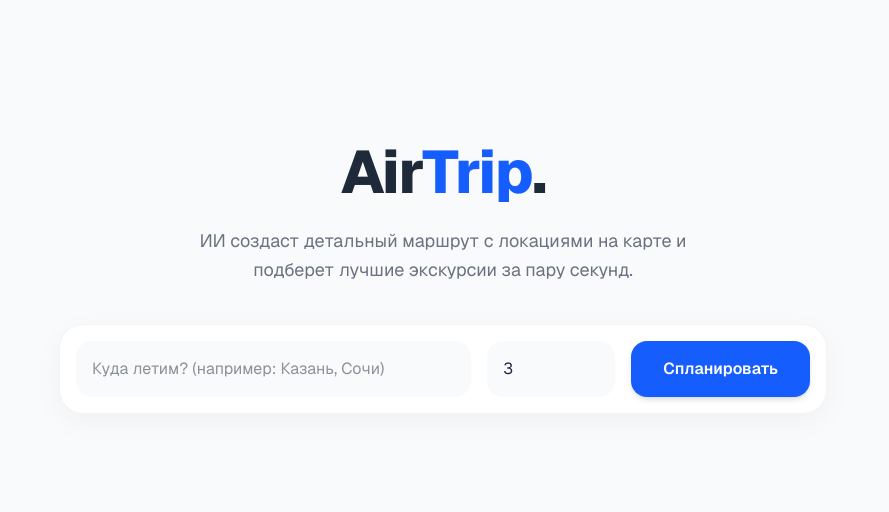
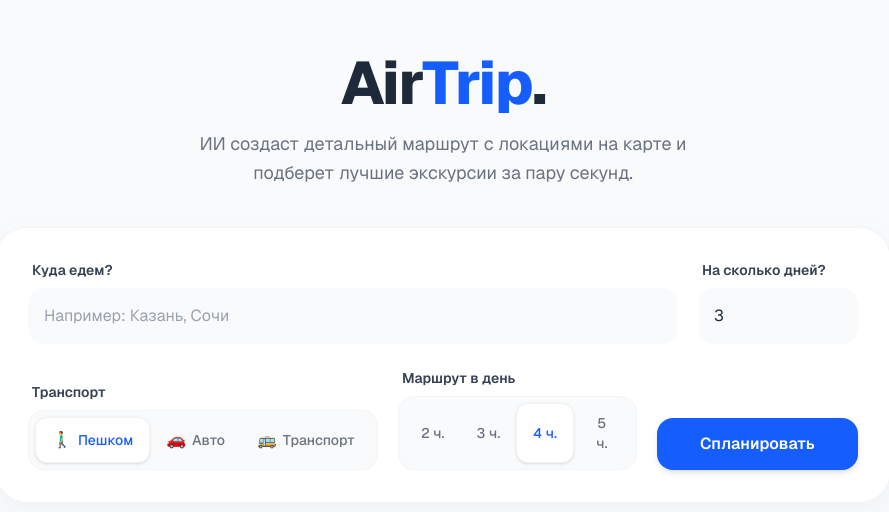
Before and after one commit to atv9944/airtrip, a Next.js app: page / in a window 1280 px wide. Shown: the part 122-634 px from the top of the page, without its empty margins (197-1086 px from the left). Built offline with nearby package versions, Linux system fonts and the light colour scheme.

Commit message:
Update page.tsx

```diff
--- a/app/page.tsx
+++ b/app/page.tsx
@@ -16,6 +16,11 @@ const DAY_COLORS = [
 export default function Home() {
   const [destination, setDestination] = useState('');
   const [days, setDays] = useState(3);
+
+  // Новые фильтры
+  const [transport, setTransport] = useState<'walk' | 'car' | 'transit'>('walk');
+  const [duration, setDuration] = useState<number>(4);
+
   const [loading, setLoading] = useState(false);
   const [itinerary, setItinerary] = useState<any>(null);
 
@@ -78,7 +83,8 @@ export default function Home() {
       const res = await fetch('/api/generate', {
         method: 'POST',
         headers: { 'Content-Type': 'application/json' },
-        body: JSON.stringify({ destination, days }),
+        // Отправляем новые параметры на сервер
+        body: JSON.stringify({ destination, days, transport, duration }),
       });
       const data = await res.json();
       if (data.error) throw new Error(data.error);
@@ -93,29 +99,93 @@ export default function Home() {
   if (!itinerary) {
     return (
       <main className="min-h-screen bg-[#F9FAFB] flex flex-col items-center justify-center p-4 font-sans text-gray-800">
-        <h1 className="text-5xl md:text-6xl font-extrabold mb-6 text-center tracking-tight">
+        <h1 className="text-5xl md:text-6xl font-extrabold mb-4 text-center tracking-tight">
           Air<span className="text-blue-600">Trip</span>.
         </h1>
         <p className="text-lg text-gray-500 mb-10 text-center max-w-lg leading-relaxed">
           ИИ создаст детальный маршрут с локациями на карте и подберет лучшие экскурсии за пару секунд.
         </p>
-        <div className="bg-white p-4 rounded-3xl shadow-[0_8px_30px_rgb(0,0,0,0.04)] flex flex-col md:flex-row gap-4 w-full max-w-3xl border border-gray-100">
+
+        {/* Обновленная форма поиска */}
+        <div className="bg-white p-6 md:p-8 rounded-[2rem] shadow-[0_8px_30px_rgb(0,0,0,0.04)] w-full max-w-4xl border border-gray-100 flex flex-col gap-6">
+
+          {/* Верхний ряд: Куда и Дни */}
+          <div className="flex flex-col md:flex-row gap-5">
+            <div className="flex-1 flex flex-col gap-2">
+              <label className="text-sm font-semibold text-gray-700 ml-1">Куда едем?</label>
               <input
-            type="text" placeholder="Куда летим? (например: Казань, Сочи)"
-            className="flex-1 p-4 bg-gray-50 rounded-2xl outline-none focus:ring-2 focus:ring-blue-100 transition-all"
+                type="text" placeholder="Например: Казань, Сочи"
+                className="w-full p-4 bg-gray-50 rounded-2xl outline-none focus:ring-2 focus:ring-blue-100 transition-all text-gray-800 placeholder-gray-400"
                 value={destination} onChange={(e) => setDestination(e.target.value)}
               />
+            </div>
+            <div className="w-full md:w-40 flex flex-col gap-2">
+              <label className="text-sm font-semibold text-gray-700 ml-1">На сколько дней?</label>
               <input
                 type="number" placeholder="Дни" min="1" max="14"
-            className="w-full md:w-32 p-4 bg-gray-50 rounded-2xl outline-none focus:ring-2 focus:ring-blue-100 transition-all"
+                className="w-full p-4 bg-gray-50 rounded-2xl outline-none focus:ring-2 focus:ring-blue-100 transition-all text-gray-800"
                 value={days} onChange={(e) => setDays(Number(e.target.value))}
               />
+            </div>
+          </div>
+
+          {/* Нижний ряд: Фильтры и кнопка */}
+          <div className="flex flex-col lg:flex-row gap-5 items-end">
+
+            {/* Транспорт */}
+            <div className="flex flex-col gap-2 w-full lg:w-auto">
+              <label className="text-sm font-semibold text-gray-700 ml-1">Транспорт</label>
+              <div className="flex bg-gray-50 p-1.5 rounded-2xl border border-gray-100">
+                {[
+                  { id: 'walk', icon: '🚶‍♂️', label: 'Пешком' },
+                  { id: 'car', icon: '🚗', label: 'Авто' },
+                  { id: 'transit', icon: '🚌', label: 'Транспорт' }
+                ].map((t) => (
+                  <button
+                    key={t.id}
+                    onClick={() => setTransport(t.id as any)}
+                    className={`flex-1 flex items-center justify-center gap-1.5 px-4 py-2.5 rounded-xl text-sm font-medium transition-all ${
+                      transport === t.id
+                        ? 'bg-white text-blue-600 shadow-sm border border-gray-200/50'
+                        : 'text-gray-500 hover:text-gray-700 hover:bg-gray-100'
+                    }`}
+                  >
+                    <span className="text-base">{t.icon}</span>
+                    {t.label}
+                  </button>
+                ))}
+              </div>
+            </div>
+
+            {/* Длительность */}
+            <div className="flex flex-col gap-2 w-full lg:w-auto">
+              <label className="text-sm font-semibold text-gray-700 ml-1">Маршрут в день</label>
+              <div className="flex bg-gray-50 p-1.5 rounded-2xl border border-gray-100">
+                {[2, 3, 4, 5].map((hours) => (
+                  <button
+                    key={hours}
+                    onClick={() => setDuration(hours)}
+                    className={`flex-1 px-4 py-2.5 rounded-xl text-sm font-medium transition-all ${
+                      duration === hours
+                        ? 'bg-white text-blue-600 shadow-sm border border-gray-200/50'
+                        : 'text-gray-500 hover:text-gray-700 hover:bg-gray-100'
+                    }`}
+                  >
+                    {hours} ч.
+                  </button>
+                ))}
+              </div>
+            </div>
+
+            {/* Кнопка */}
             <button
               onClick={generateTrip} disabled={loading}
-            className="bg-blue-600 text-white px-8 py-4 rounded-2xl font-semibold hover:bg-blue-700 transition-all disabled:bg-blue-300 shadow-md"
+              className="w-full lg:flex-1 bg-blue-600 text-white h-[52px] rounded-2xl font-semibold hover:bg-blue-700 transition-all disabled:bg-blue-300 shadow-md flex items-center justify-center"
             >
               {loading ? 'Думаем...' : 'Спланировать'}
             </button>
+
+          </div>
         </div>
       </main>
     );
@@ -135,7 +205,14 @@ export default function Home() {
         </button>
 
         <h2 className="text-3xl font-extrabold mb-1 tracking-tight">{itinerary.city}</h2>
-        <p className="text-gray-500 mb-8 font-medium text-sm">Ваш персональный маршрут на {itinerary.days.length} дня</p>
+        <p className="text-gray-500 mb-8 font-medium text-sm flex gap-3 items-center flex-wrap">
+          <span>Ваш персональный маршрут на {itinerary.days.length} дня</span>
+          <span className="text-gray-300">|</span>
+          <span className="bg-gray-100 px-2 py-0.5 rounded-md">
+            {transport === 'walk' ? '🚶 Пешком' : transport === 'car' ? '🚗 На авто' : '🚌 Транспортом'}
+          </span>
+          <span className="bg-gray-100 px-2 py-0.5 rounded-md">До {duration} ч/день</span>
+        </p>
 
         {/* WB Впечатления */}
         <div className="bg-white p-5 rounded-3xl mb-8 border border-gray-100 flex flex-col xl:flex-row justify-between items-start xl:items-center gap-4 shadow-[0_4px_20px_rgb(0,0,0,0.03)] relative overflow-hidden">
```
Lines whose indentation alone changed are shown as unchanged.
